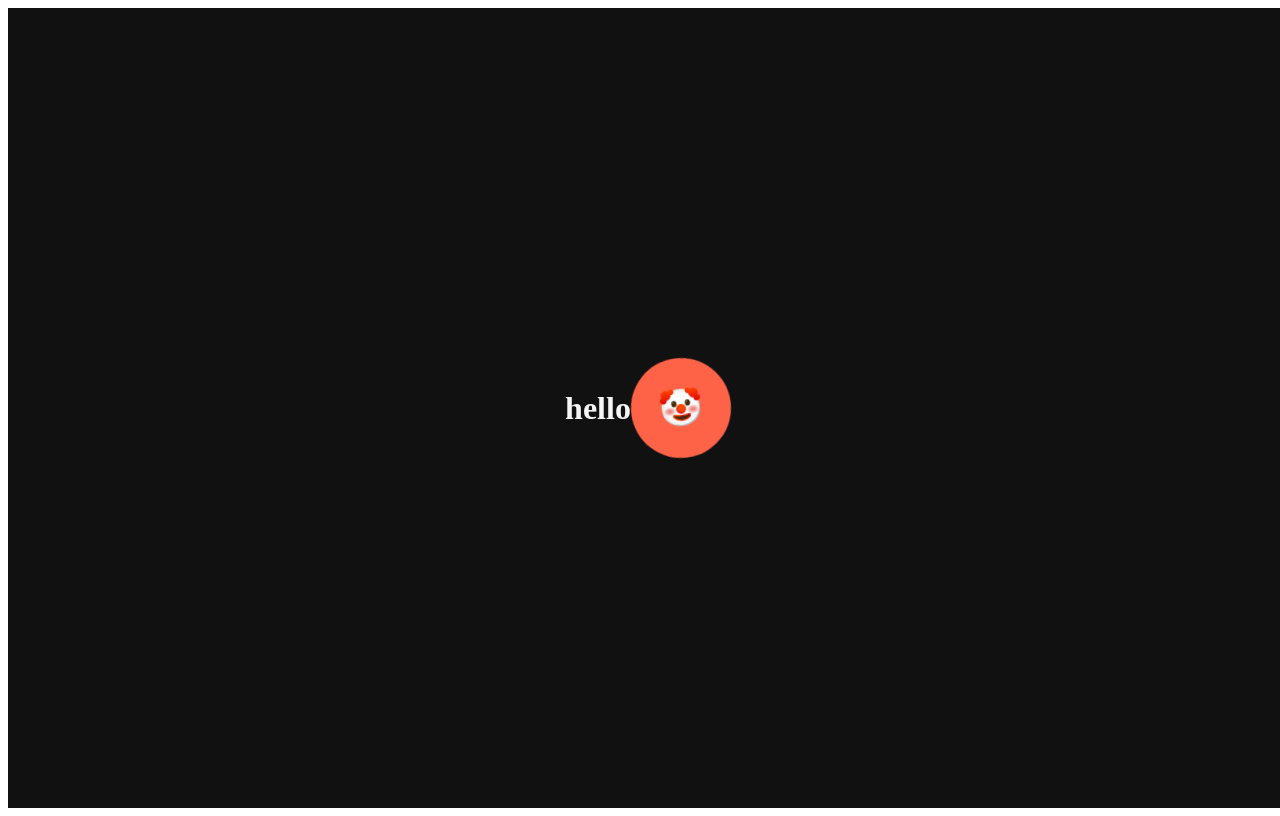
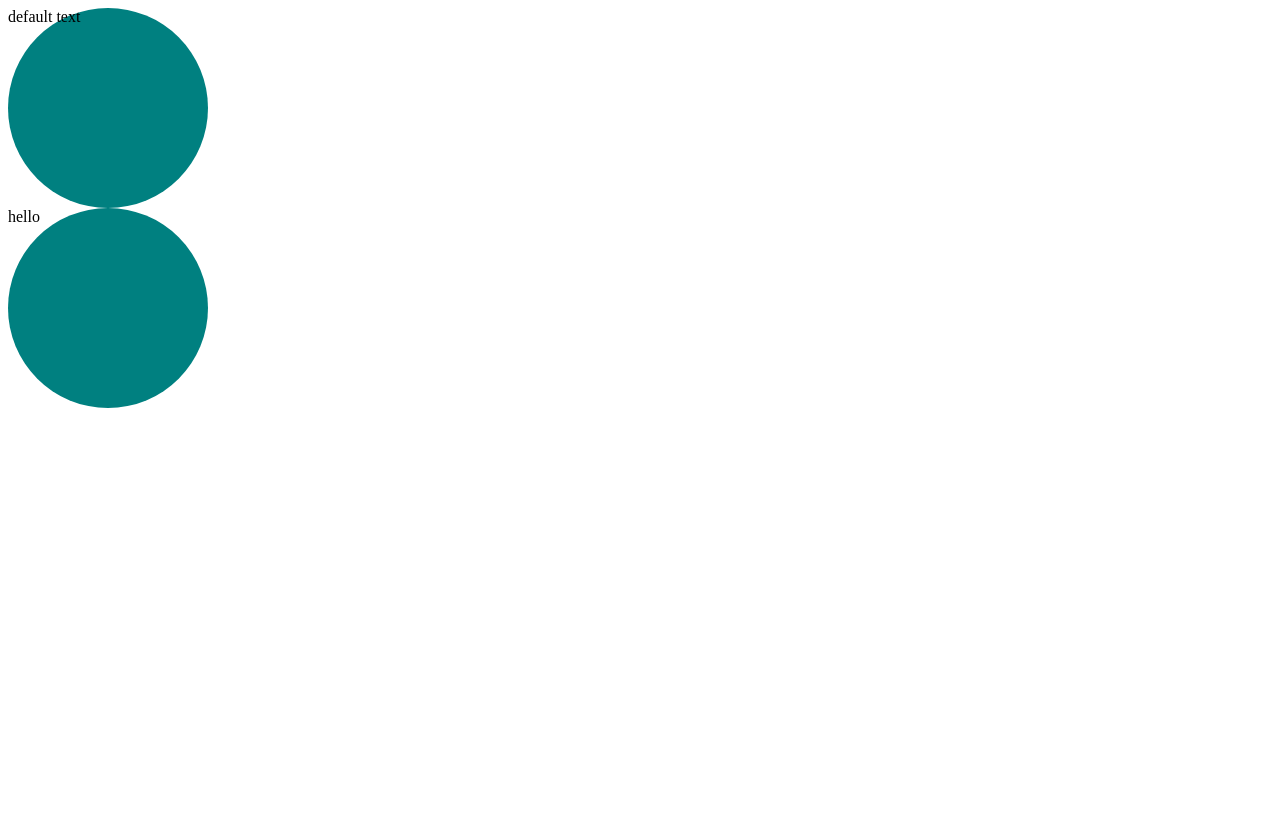
Before and after one commit to hyunjin0905/react-masterclass, a React (Create React App) app: page /1 in a window 1280 px wide. Built offline with nearby package versions, Linux system fonts and the light colour scheme.

Commit message:
# typescript 설정

```diff
--- a/src/App.tsx
+++ b/src/App.tsx
@@ -1,58 +1,12 @@
-import styled, {keyframes} from "styled-components"
-
-const Title = styled.h1`
-    color: ${(props => props.theme.textColor)}
-`
-const Wrapper = styled.div`
-  display: flex;
-  height: 100vh;
-  width: 100vw;
-  justify-content: center;
-  align-items: center;
-  background-color: ${props => props.theme.backgroundColor}
-
-`;
-const RotateAnimation = keyframes`
-    0%{
-        transform: rotate(0deg);
-        border-radius: 0px;
-    }
-    50% {
-        border-radius: 100px;
-    }
-    100% {
-      transform: rotate(360deg);
-        border-radius: 50px;
-    }
-`;
-
-const Emoji = styled.span`
-    font-size: 36px;
-`
-const Box = styled.div`
-   background-color: ${props=> props.bgColor};
-   width: 100px;
-   height: 100px;
-   display: flex;
-   justify-content: center;
-   align-items: center;
-   animation: ${RotateAnimation} 1s linear infinite;
-   ${Emoji} :hover {
-        font-size: 98px;
-   }
-
-
-`;
+import Circle from "./Circle";
 
 
 function App() {
   return(
-      <Wrapper>
-          <Title>hello</Title>
-          <Box bgColor="tomato">
-              <Emoji>🤡</Emoji>
-          </Box>
-      </Wrapper>
+      <div>
+        <Circle bgColor="teal" borderColor="yellow"/>
+        <Circle bgColor="teal" text="hello"/>
+      </div>
   )
 }
 
--- a/src/Circle.tsx
+++ b/src/Circle.tsx
@@ -0,0 +1,24 @@
+import styled from "styled-components";
+
+const Container = styled.div<CircleProps>`
+ width: 200px;
+ height: 200px;
+ background-color: ${props => props.bgColor};
+ border-radius: 100px;
+ border: 1 solid ${props => props.borderColor}
+`
+
+interface CircleProps {
+    bgColor: string;
+    borderColor?: string
+    text?: string
+}
+function Circle({ bgColor, borderColor, text = "default text" }: CircleProps) {
+    return (
+        <Container bgColor={bgColor} borderColor={borderColor ?? bgColor}>
+            {text}
+        </Container>
+    )
+}
+
+export default Circle
--- a/src/index.tsx
+++ b/src/index.tsx
@@ -1,22 +1,10 @@
 import React from 'react';
-import ReactDOM from 'react-dom/client';
-import App from './App';
-import {ThemeProvider} from "styled-components";
+import ReactDOM from 'react-dom';
+import App from "./App";
 
-const darkTheme = {
-    textColor: "whitesmoke",
-    backgroundColor: "#111",
-};
 
-const lightTheme = {
-    textColor: "#111",
-    backgroundColor: "whitesmoke",
-};
-const root = ReactDOM.createRoot(document.getElementById('root'));
-root.render(
-  <React.StrictMode>
-      <ThemeProvider theme={darkTheme}>
-          <App />
-      </ThemeProvider>
-  </React.StrictMode>
-);
+ReactDOM.render(
+    <React.StrictMode>
+        <App/>
+    </React.StrictMode>
+, document.getElementById("root"))
```
Also changed, not shown: package.json (+8 -0 lines), tsconfig.json (+26 -0 lines), 1 other file (tests, documents, lock files or other folders).
